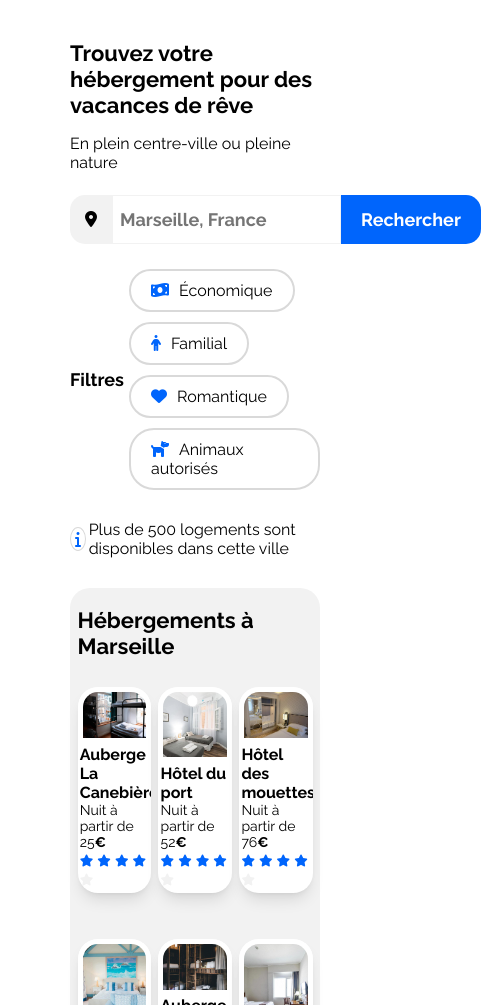
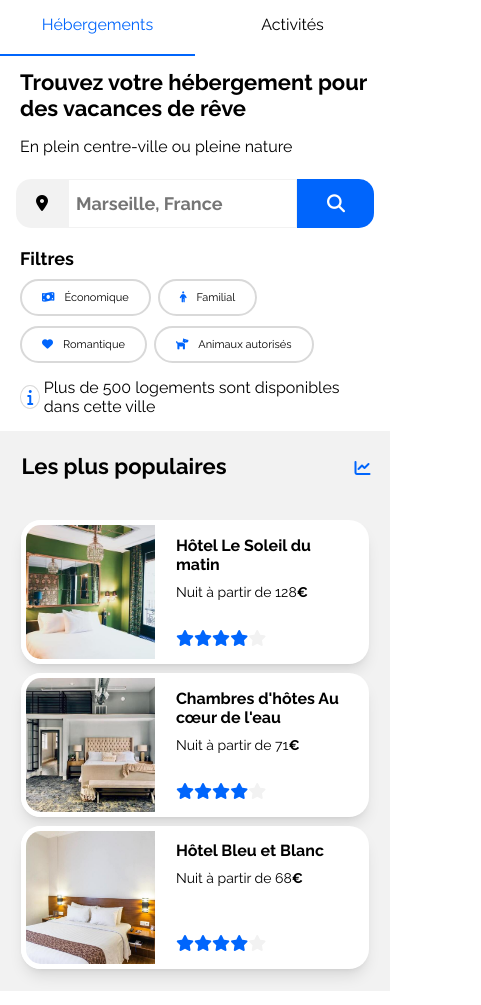
Before and after one commit to OmarTou76/P2-OCR, a plain HTML site: page index.html in a window 390 px wide. Shown: the part 74-1079 px from the top of the page, 481 px wide, since content can reach past the window. Drawn offline with Linux system fonts and the light colour scheme; files whose address does not match are found by name.

Commit message:
Version final du projet

```diff
--- a/index.html
+++ b/index.html
@@ -7,22 +7,23 @@
     <title>Booki</title>
     <link rel="stylesheet" href="style.css">
     <link rel="stylesheet" href="tablette.css">
+    <link rel="stylesheet" href="mobile.css">
     <script src="https://kit.fontawesome.com/78c9506a4e.js" crossorigin="anonymous"></script>
 </head>
 <body>
     <header class="header">
-        <img src="/images//logo/Booki.png" width="62" height="19" alt="Logo Booki">
+        <img src="/images//logo/Booki.png" alt="Logo Booki">
         <ul class="header_nav">
-            <a href="#hebergement_id">
             <li class="header_nav_isActiv">
+                <a href="#hebergement_id">
                     Hébergements
+                </a>
                 </li>
-            </a>
-            <a href="#activities_id">
-            <li>
+                <li>
+                <a href="#activities_id">
                     Activités
+                </a>
                 </li>
-            </a>
         </ul>
     </header>
     <section class="section_title">
--- a/mobile.css
+++ b/mobile.css
@@ -1,9 +1,114 @@
-@media screen and (max-width: 768px) {
-    /* Remplace 'Recherche' par la loupe */
+@media screen and (max-width: 767px) {
+    body{
+        padding: 0;
+    }
+    body > *:not(.header, .container_popular_hebergement, footer) {
+        padding: 0 20px;
+    }
+
+    /* Header */
+    .header{
+        flex-direction: column;
+    }
+    .header img{
+        margin: 20px 0;
+    }
+    .header_nav{
+        width: 100%;
+    }
+    .header_nav a {
+        width: 100%;
+    }
+    .header_nav li {
+        width: 100%;
+        text-align: center;
+    }
+    .header_nav_isActiv{
+        border-top: none;
+        border-bottom: 2px solid var(--blue);
+    }
+
+    /* Recherche */
+    .search_form{
+        justify-content: center;
+    }
     .search_button::after{
         content: ""
     }
     .search_button i {
         display: inline-block;
     }
+    .filter_list{
+        flex-direction: column;
+        align-items: flex-start;
+        gap: 5px;
+    }
+    .filter_list ul{
+        font-size: 11px;
+        line-height: 13px;
+    }
+    .filter_information{
+        margin-bottom: 15px;
+    }
+
+    .container_popular_hebergement{
+        flex-direction: column-reverse;
+        height: 2000px;
+        max-height: 2000px;
+    }
+    .most_popular{
+        max-height: 28%;
+        border-radius: 0px;
+        padding: 2.5% 5.5%;
+    }
+    .most_popular_title{
+        flex: 0 8%;
+    }
+    .most_popular_container{
+        flex-direction: column;
+        flex-basis: 83%;
+        height: 80%;
+    }
+    .most_popular_card{
+        flex: 0 32%;
+        height: 0;
+    }
+    .hebergement{
+        padding: 2.5% 5.5%;
+        margin: 0;
+        background-color: white;
+    }
+    .hebergement_container{
+        height: 96%;
+    }
+    .hebergement_card{
+        height: calc(100% / 6.8);
+        flex: 0 100%;
+    }
+    .hebergement > p {
+        display: none;
+    }
+    .activities{
+        height: 926px;
+        max-height: 950px;
+    }
+    .activity{
+        flex-direction: column;
+        height: 96%;
+        max-height: 96%;
+    }
+    .activity_card{
+        min-height: auto;
+    }
+    .activity_card p {
+        padding: 0 1.5em;
+    }
+
+    footer{
+        flex-direction: column;
+        max-height: 600px;
+    }
+    .footer_section{
+        padding: 4%;
+    }
 }
--- a/style.css
+++ b/style.css
@@ -9,11 +9,14 @@
 }
 .blue_star{
     color: var(--blue);
-    font-size: 12px;
+    height: 12px;
+    width: 12px;
+    margin-right: 2px;
 }
 .trans_star{
     color: var(--gray);
-    font-size: 12px;
+    height: 12px;
+    width: 12px;
 }
 *, *::before, *::after{
     box-sizing: border-box;
@@ -61,22 +64,21 @@ body {
     font-weight: 400;
     line-height: 19px;
     font-size: 16px;
-    max-width: 1440px;
+    max-width: 1400px;
     margin: 0 auto;
-    padding: 0 50px;
+    padding: 0 3em;
 }
 
-.flex{
-    display: flex;
-    align-items: center;
-}
 /* Header du site */
 .header{
     display: flex;
     align-items: center;
     justify-content: space-between;
     box-sizing: border-box;
-
+}
+.header img {
+    width: 61px;
+    height: 19px;
 }
 .header_nav{
     display: flex;
@@ -87,7 +89,6 @@ body {
 }
 .header_nav li{
     padding: 30px 20px 20px;
-    cursor: pointer;
     box-sizing: border-box;
 }
 .header img {
@@ -114,7 +115,7 @@ body {
 }
 .search_form div{
     border-radius: 15px 0 0 15px;
-    padding: 15px;
+    padding: 15px 20px;
     background: #F2F2F2;
 }
 .search_form input{
@@ -126,7 +127,7 @@ body {
     border-radius: 0 15px 15px 0;
     color: #FFFFFF;
     background-color: var(--blue);
-    padding: 0px 20px;
+    padding: 0px 30px;
     cursor: pointer;
 }
 .search_button::after{
@@ -134,12 +135,14 @@ body {
 }
 .search_button i {
     display: none;
+    height: 17px;
+    width: 17px;
 }
 .filter_list{
-    gap: 2%;
     display: flex;
     align-items: center;
     padding: 10px 0;
+    gap: 2%;
 }
 
 .filter_list ul{
@@ -148,6 +151,7 @@ body {
     flex-wrap: wrap;
     width: 100%;
     gap: 2%;
+
 }
 .filter_list li{
     padding: 10px 20px;
@@ -168,7 +172,7 @@ body {
     display: flex;
     align-items: center;
     gap: 1%;
-    padding-top: 15px;
+
 }
 .filter_information i {
     color: var(--blue);
@@ -201,7 +205,7 @@ body {
 .most_popular_title{
     display: flex;
     justify-content: space-between;
-    align-items: center;
+    align-items: baseline;
     flex: 0 10%;
 }
 .most_popular_container{
@@ -221,6 +225,7 @@ body {
 }
 .most_popular_card_img{
     width: 40%;
+    min-width: 40%;
     border-radius: 20px 0 0 20px;
     border: 5px solid #FFFFFF;
     object-fit: cover;
@@ -269,6 +274,7 @@ body {
 .hebergement_card_img{
     width: 100%;
     height: 60%;
+    min-height: 60%;
     border-radius: 20px 20px 0 0;
     object-fit: cover;
     border: 5px solid white;
@@ -313,6 +319,7 @@ body {
 .activity_card img {
     width: 100%;
     height: 88%;
+    min-height: 88%;
     object-fit: cover;
 }
 .activity_card p {
@@ -320,7 +327,7 @@ body {
     height: 100%;
     display: flex;
     align-items: center;
-    padding: 0 10%;
+    padding: 0 1em;
 }
 
 /* Footer */
--- a/tablette.css
+++ b/tablette.css
@@ -1,5 +1,5 @@
 /* Tablette  */
-@media screen and (max-width: 992px) {
+@media screen and (max-width: 991px) {
     body{
         padding: 0 70px;
     }
@@ -12,8 +12,6 @@
         height: 66.5%;
         margin: 0 0 2.5em;
     }
-    .hebergement_container{
-    }
     .hebergement_card{
         flex: 0 31.2%;
     }
@@ -24,8 +22,7 @@
     .most_popular_container{
         flex-direction: row;
         width: 100%;
-        height: 80%;
-        flex: 0;
+        flex: 0 62%;
     }
     .most_popular_card{
         height:100%;
@@ -34,6 +31,7 @@
 
     .activity_card img {
         height: 80%;
+        min-height: 80%;
     }
     .activity_card p {
         padding: 0.5em ;
```
